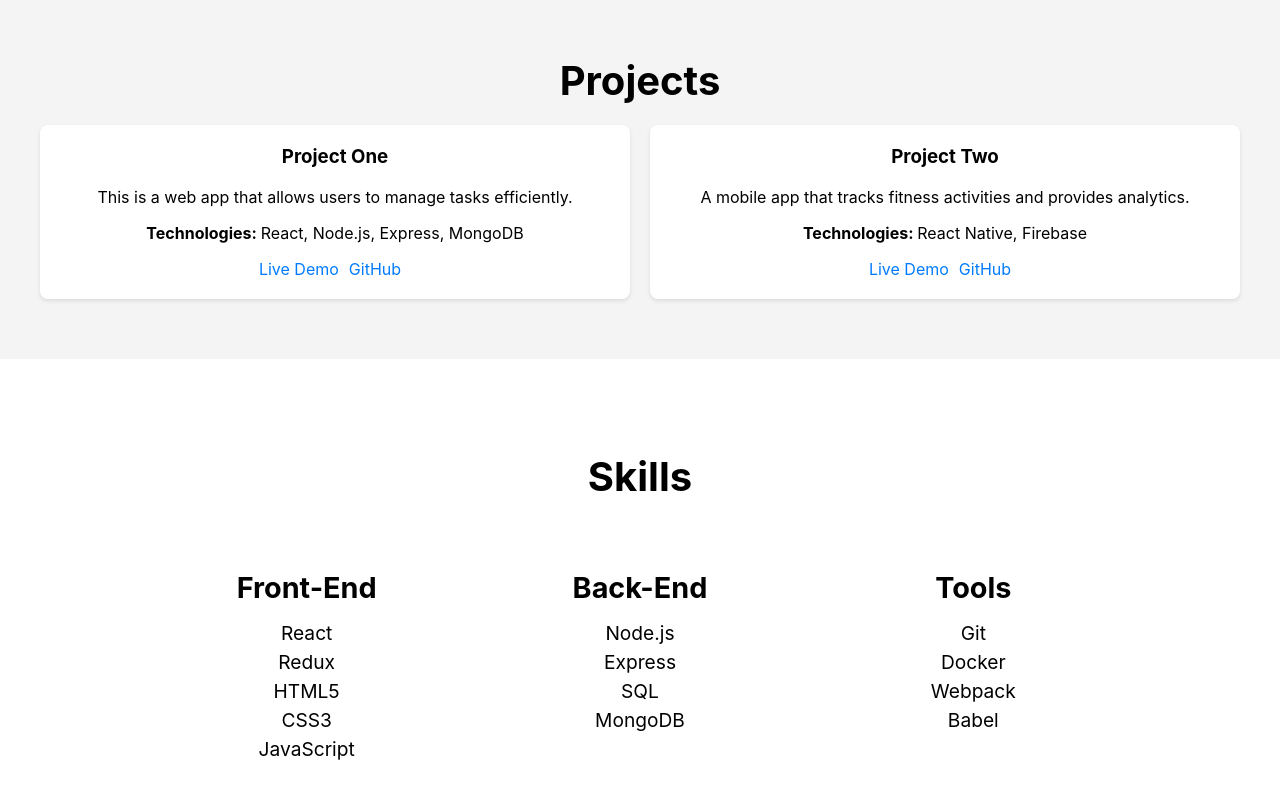
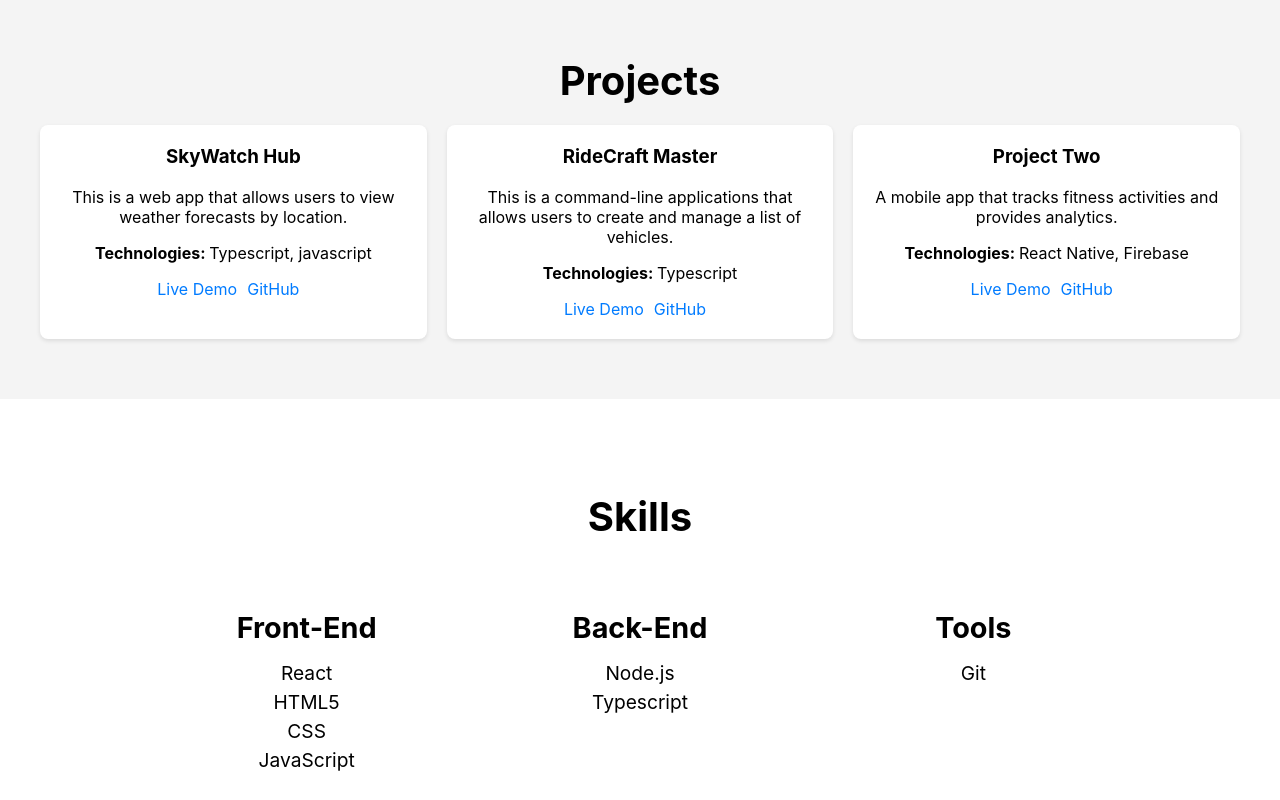
Before and after one commit to JohnathanChastain/My-React-Portfolio, a React (Vite) app: page / in a window 1280 px wide. Shown: the part 760-1560 px from the top of the page. Built offline with nearby package versions, Linux system fonts and the light colour scheme.

Commit message:
minor additions to projects.jsx

```diff
--- a/src/components/Projects.jsx
+++ b/src/components/Projects.jsx
@@ -3,19 +3,29 @@ import '../styles/projects.css';
 
 const projects = [
   {
-    name: 'Project One',
-    description: 'This is a web app that allows users to manage tasks efficiently.',
-    technologies: ['React', 'Node.js', 'Express', 'MongoDB'],
-    demoLink: 'http://example.com',
-    codeLink: 'http://github.com/example'
+    name: 'SkyWatch Hub',
+    description: 'This is a web app that allows users to view weather forecasts by location.',
+    technologies: ['Typescript', 'javascript'],
+    // demoLink: 'http://example.com',
+    codeLink: 'https://github.com/JohnathanChastain/SkyWatch-Hub'
   },
+
+  {
+    name: 'RideCraft Master',
+    description: 'This is a command-line applications that allows users to create and manage a list of vehicles.',
+    technologies: ['Typescript'],
+    // demoLink: 'http://example.com',
+    codeLink: 'https://github.com/JohnathanChastain/RideCraft-Master'
+  },
+
   {
     name: 'Project Two',
     description: 'A mobile app that tracks fitness activities and provides analytics.',
     technologies: ['React Native', 'Firebase'],
-    demoLink: 'http://example.com',
+    // demoLink: 'http://example.com',
     codeLink: 'http://github.com/example'
   }
+
 ];
 
 const Projects = () => {
--- a/src/components/Skills.jsx
+++ b/src/components/Skills.jsx
@@ -2,9 +2,9 @@ import 'react';
 import '../styles/skills.css';
 
 const skills = {
-  frontend: ['React', 'Redux', 'HTML5', 'CSS3', 'JavaScript'],
-  backend: ['Node.js', 'Express', 'SQL', 'MongoDB'],
-  tools: ['Git', 'Docker', 'Webpack', 'Babel']
+  frontend: ['React', 'HTML5', 'CSS', 'JavaScript'],
+  backend: ['Node.js', 'Typescript'],
+  tools: ['Git']
 };
 
 const Skills = () => {
--- a/src/styles/Header.css
+++ b/src/styles/Header.css
@@ -5,6 +5,9 @@
   padding: 20px;
   background-color: #333;
   color: white;
+  background-image: url('src\assets\abstract-black-lines-geometric-background_677411-2748.avif');
+  background-size: cover;
+  background-position: center;
 }
 
 .logo h1 {
```
Also changed, not shown: src/assets/abstract-black-lines-geometric-background_677411-2748.avif (added). Lines whose indentation alone changed are shown as unchanged.
